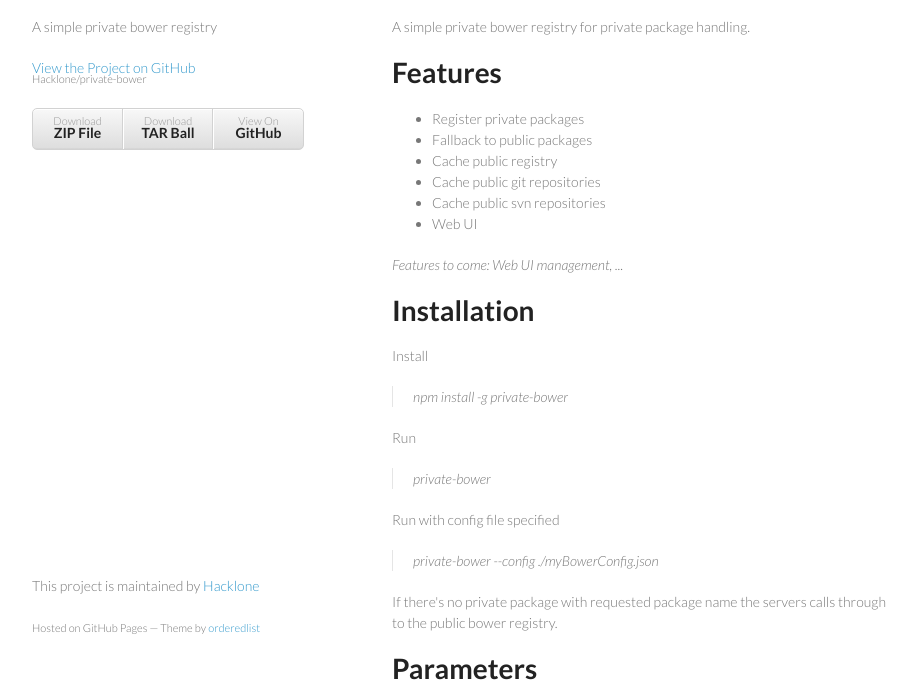
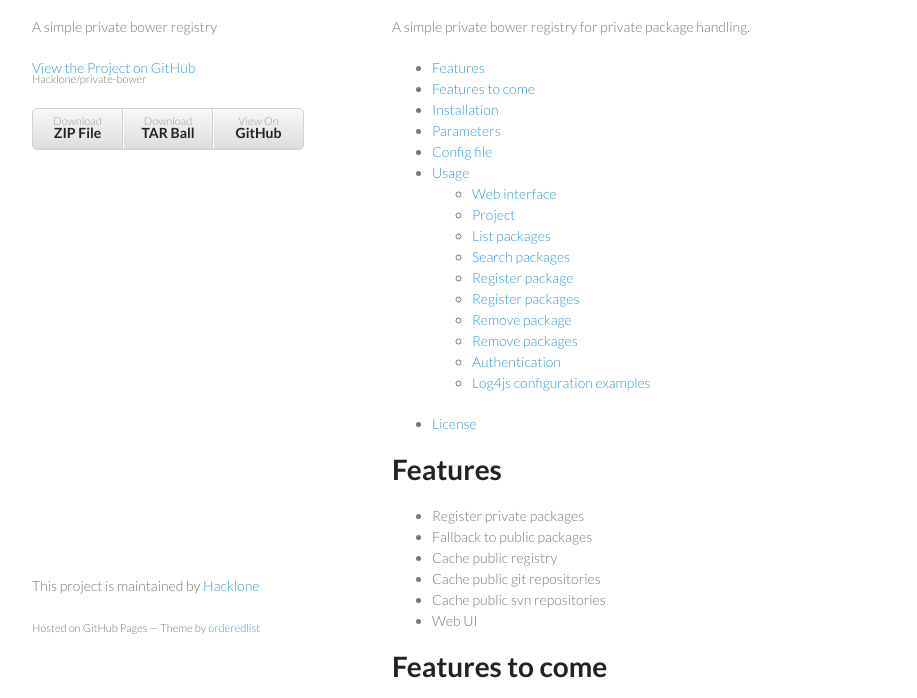
Before and after one commit to Hacklone/private-bower, a plain HTML site: page index.html in a window 1280 px wide. Shown: the part 93-791 px from the top of the page, without its empty margins (178-1095 px from the left). Drawn offline with Linux system fonts and the light colour scheme.

```diff
--- a/index.html
+++ b/index.html
@@ -33,7 +33,30 @@
 
 <p>A simple private bower registry for private package handling.</p>
 
-<h1>
+<ul>
+<li><a href="#features">Features</a></li>
+<li><a href="#features-to-come">Features to come</a></li>
+<li><a href="#installation">Installation</a></li>
+<li><a href="#parameters">Parameters</a></li>
+<li><a href="#config-file">Config file</a></li>
+<li>
+<a href="#usage">Usage</a>
+
+<ul>
+<li><a href="#web-interface">Web interface</a></li>
+<li><a href="#project">Project</a></li>
+<li><a href="#list-packages">List packages</a></li>
+<li><a href="#search-packages">Search packages</a></li>
+<li><a href="#register-package">Register package</a></li>
+<li><a href="#register-packages">Register packages</a></li>
+<li><a href="#remove-package">Remove package</a></li>
+<li><a href="#remove-packages">Remove packages</a></li>
+<li><a href="#authentication">Authentication</a></li>
+<li><a href="#log4js-configuration-examples">Log4js configuration examples</a></li>
+</ul>
+</li>
+<li><a href="#license">License</a></li>
+</ul><h1>
 <a name="features" class="anchor" href="#features"><span class="octicon octicon-link"></span></a>Features</h1>
 
 <ul>
@@ -43,9 +66,12 @@
 <li>  Cache public git repositories</li>
 <li>  Cache public svn repositories</li>
 <li>  Web UI</li>
-</ul><p><em>Features to come: Web UI management, ...</em></p>
+</ul><h1>
+<a name="features-to-come" class="anchor" href="#features-to-come"><span class="octicon octicon-link"></span></a>Features to come</h1>
 
-<h1>
+<ul>
+<li>  Web UI management</li>
+</ul><h1>
 <a name="installation" class="anchor" href="#installation"><span class="octicon octicon-link"></span></a>Installation</h1>
 
 <p>Install</p>
@@ -350,7 +376,7 @@
 </blockquote>
 
 <h2>
-<a name="log4js-configuration-examples" class="anchor" href="#log4js-configuration-examples"><span class="octicon octicon-link"></span></a>Log4js configuration examples</h2>
+<a name="log4js-configuration" class="anchor" href="#log4js-configuration"><span class="octicon octicon-link"></span></a>Log4js configuration</h2>
 
 <blockquote>
 <p>There are two appenders set in the example configuration.
```
Also changed, not shown: params.json (+1 -1 lines).
